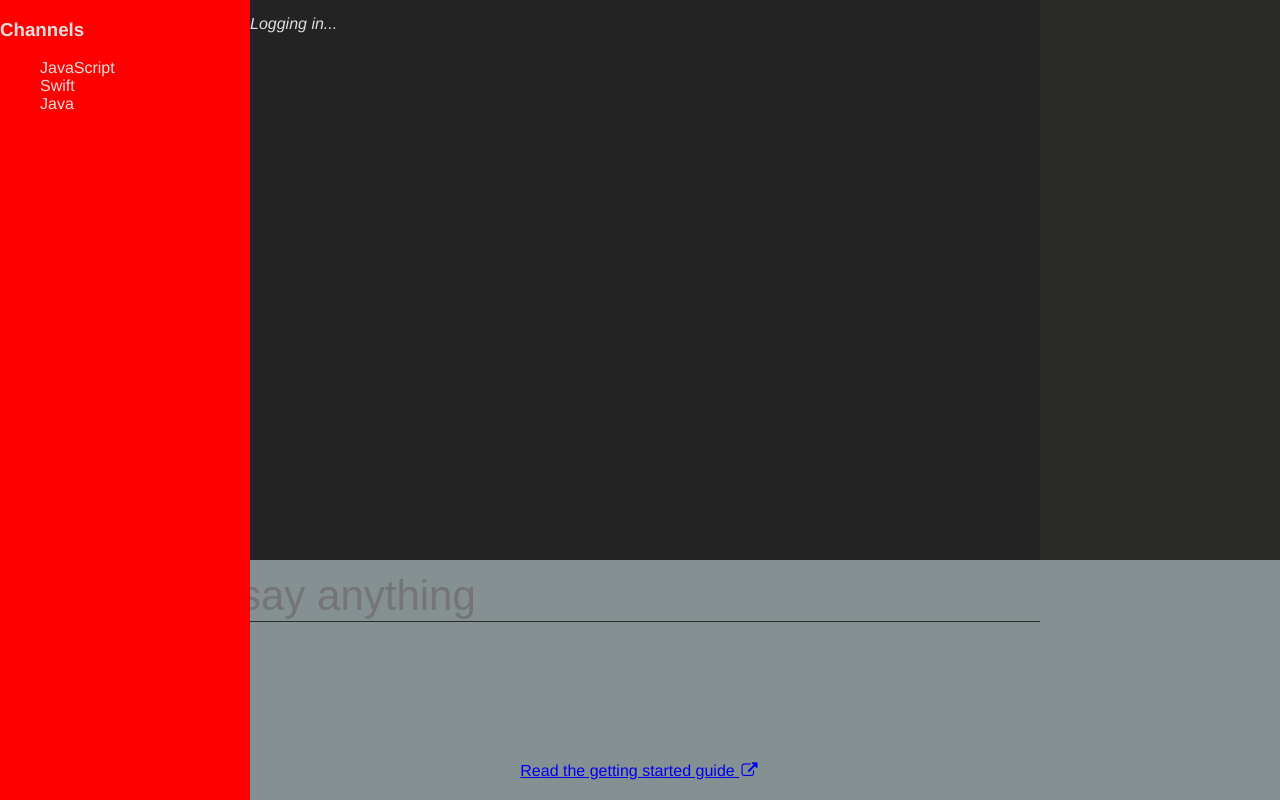
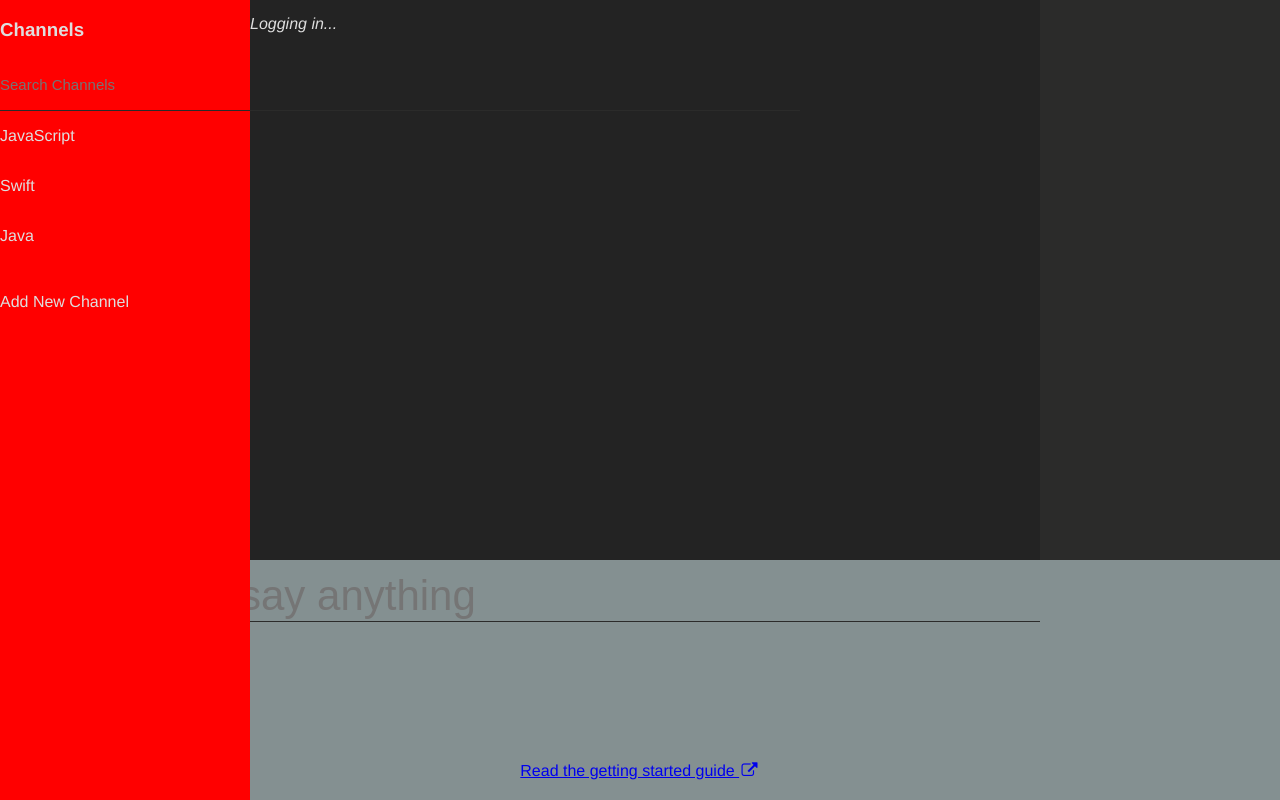
Before and after one commit to SurgamSurgam/chatroom_hackathon, a website: page public/chat/index.html in a window 1280 px wide. Drawn offline with nearby package versions, Linux system fonts and the light colour scheme; no server answers.

Commit message:
channel box

```diff
--- a/public/chat/index.css
+++ b/public/chat/index.css
@@ -96,5 +96,21 @@ section input {
 }
 
 .channel_list {
+  display: flex;
+  flex-direction: column;
+  padding-inline-start: 0px;
   list-style-type: none;
 }
+
+.channel_item {
+  height: 50px;
+}
+
+.channel_item:hover {
+
+  background-color: orange;
+}
+
+.channel_search_box {
+  font-size: 15px;
+}
--- a/public/chat/index.html
+++ b/public/chat/index.html
@@ -15,13 +15,21 @@
   </header>
 
   <section>
+    <!-- Main channel search box -->
     <div class="channel_search_container">
       <h3 class="channel_head">Channels</h3>
+      <input class="channel_search_box" type="text" placeholder="Search Channels"/>
       <ul class="channel_list">
         <li class="channel_item">JavaScript</li>
         <li class="channel_item">Swift</li>
         <li class="channel_item">Java</li>
       </ul>
+
+      <!-- Channel add functionality -->
+      <div class="add_channel_container">
+        <p>Add New Channel</p>
+        <div class="add_channel_button"></div>
+      </div>
 
     </div>
     <div id="messages"></div>
```
